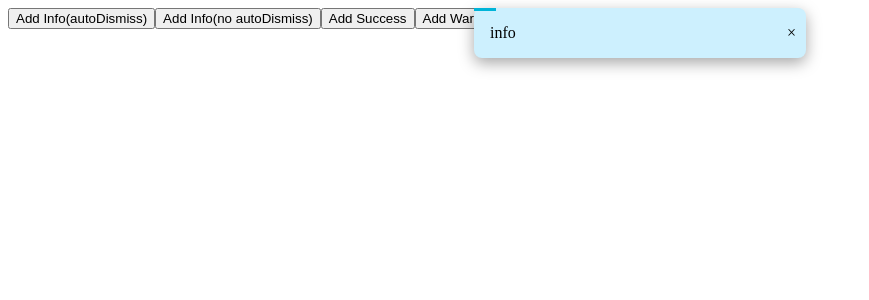
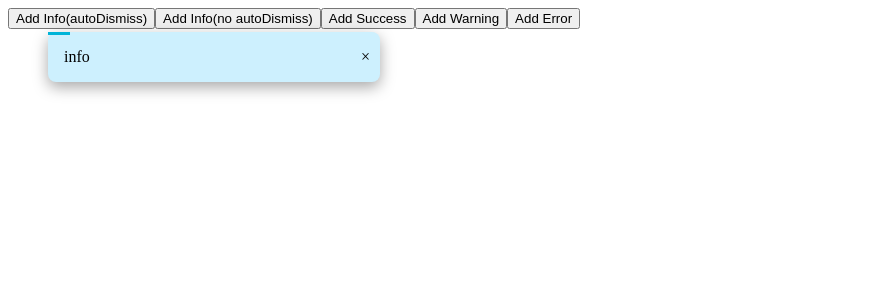
Before and after one commit to takurinton/floating-ui-toast, a React (Vite) app: page / in a window 1280 px wide. Both pictures are taken after a click on the button "Add Info(autoDismiss)". Shown: the top 300 px of the page, without its empty margins (0-869 px from the left). Built offline with nearby package versions, Linux system fonts and the light colour scheme.

Commit message:
fix: toast div to li

```diff
--- a/src/ft/index.tsx
+++ b/src/ft/index.tsx
@@ -1,7 +1,5 @@
 import {
-  autoUpdate,
   ExtendedRefs,
-  FloatingPortal,
   inner,
   Placement,
   useFloating,
@@ -26,7 +24,6 @@ export function useToasts({ placement = "bottom" }: { placement?: Placement }) {
   const data = useFloating({
     placement,
     open: true,
-    whileElementsMounted: autoUpdate,
     middleware: [
       inner({
         listRef,
@@ -90,7 +87,6 @@ export function ToastProvider({
   children: React.ReactNode;
 }) {
   const context = useToasts({ placement });
-
   const ref = useMergeRefs([
     context.refs.setReference,
     context.refs.setFloating,
@@ -98,7 +94,12 @@ export function ToastProvider({
 
   return (
     <ToastContext.Provider value={{ ...context, autoDismissTimeout }}>
-      <div ref={ref}>
+      <ul
+        ref={ref}
+        style={{
+          position: context.strategy,
+        }}
+      >
         {context.toasts.map(
           ({ id, content, appearance, autoDismiss }, index) => (
             <ToastElement
@@ -109,13 +110,12 @@ export function ToastProvider({
               ref={(node) => {
                 context.listRef.current[index] = node;
               }}
-              i={index}
             >
               {content}
             </ToastElement>
           )
         )}
-      </div>
+      </ul>
       {children}
     </ToastContext.Provider>
   );
@@ -152,15 +152,14 @@ const getCountDownColor = (appearance?: AppearanceTypes) => {
 };
 
 type ToastContentProps = {
-  i: number;
   toastId: string;
   appearance?: AppearanceTypes;
   autoDismiss?: boolean;
   children: React.ReactNode;
 } & React.HTMLAttributes<HTMLDivElement>;
 
-export const ToastElement = React.forwardRef<HTMLDivElement, ToastContentProps>(
-  ({ i, toastId, appearance, autoDismiss, children }, propRef) => {
+export const ToastElement = React.forwardRef<HTMLLIElement, ToastContentProps>(
+  ({ toastId, appearance, autoDismiss, children }, propRef) => {
     const [timerId, setTimerId] = React.useState<number | null>(null);
     const { context, removeToast, autoDismissTimeout } = useToastsContext();
     const { styles } = useTransitionStyles(context, {
@@ -184,7 +183,7 @@ export const ToastElement = React.forwardRef<HTMLDivElement, ToastContentProps>(
         removeToast(toastId);
       }, autoDismissTimeout);
       setTimerId(id);
-    }, [autoDismiss, i, removeToast]);
+    }, [autoDismiss, removeToast]);
 
     const stopTimer = React.useCallback(() => {
       if (timerId) {
@@ -204,32 +203,36 @@ export const ToastElement = React.forwardRef<HTMLDivElement, ToastContentProps>(
       };
     }, []);
 
-    return (
-      <FloatingPortal>
-        {/* MEMO: css library or ... */}
-        <style>
-          {`@keyframes autoDismiss {
+    // for timeout progress bar
+    React.useEffect(() => {
+      if (autoDismiss && !document.getElementById("autoDismissStyle")) {
+        const style = document.createElement("style");
+        Object.assign(style, {
+          id: "autoDismissStyle",
+          innerHTML: `@keyframes autoDismiss {
             from {
               width: 100%;
             }
             to {
               width: 0%;
             }
-          }`}
-        </style>
-        <div
+          }`,
+        });
+        document.head.appendChild(style);
+      }
+    });
+
+    return (
+      <li
         ref={propRef}
+        tabIndex={-1}
         style={{
           width: "300px",
           backgroundColor: getColor(appearance),
           padding: "1rem",
+          marginBottom: "1rem",
           borderRadius: 8,
           boxShadow: "rgba(0, 0, 0, 0.35) 0px 5px 15px",
-            position: "absolute",
-            right: 0,
-            left: 0,
-            top: i * 75,
-            margin: "auto",
           display: "flex",
           ...styles,
         }}
@@ -255,8 +258,7 @@ export const ToastElement = React.forwardRef<HTMLDivElement, ToastContentProps>(
             opacity: autoDismiss ? 1 : 0,
           }}
         />
-        </div>
-      </FloatingPortal>
+      </li>
     );
   }
 );
```
Lines whose indentation alone changed are shown as unchanged.
